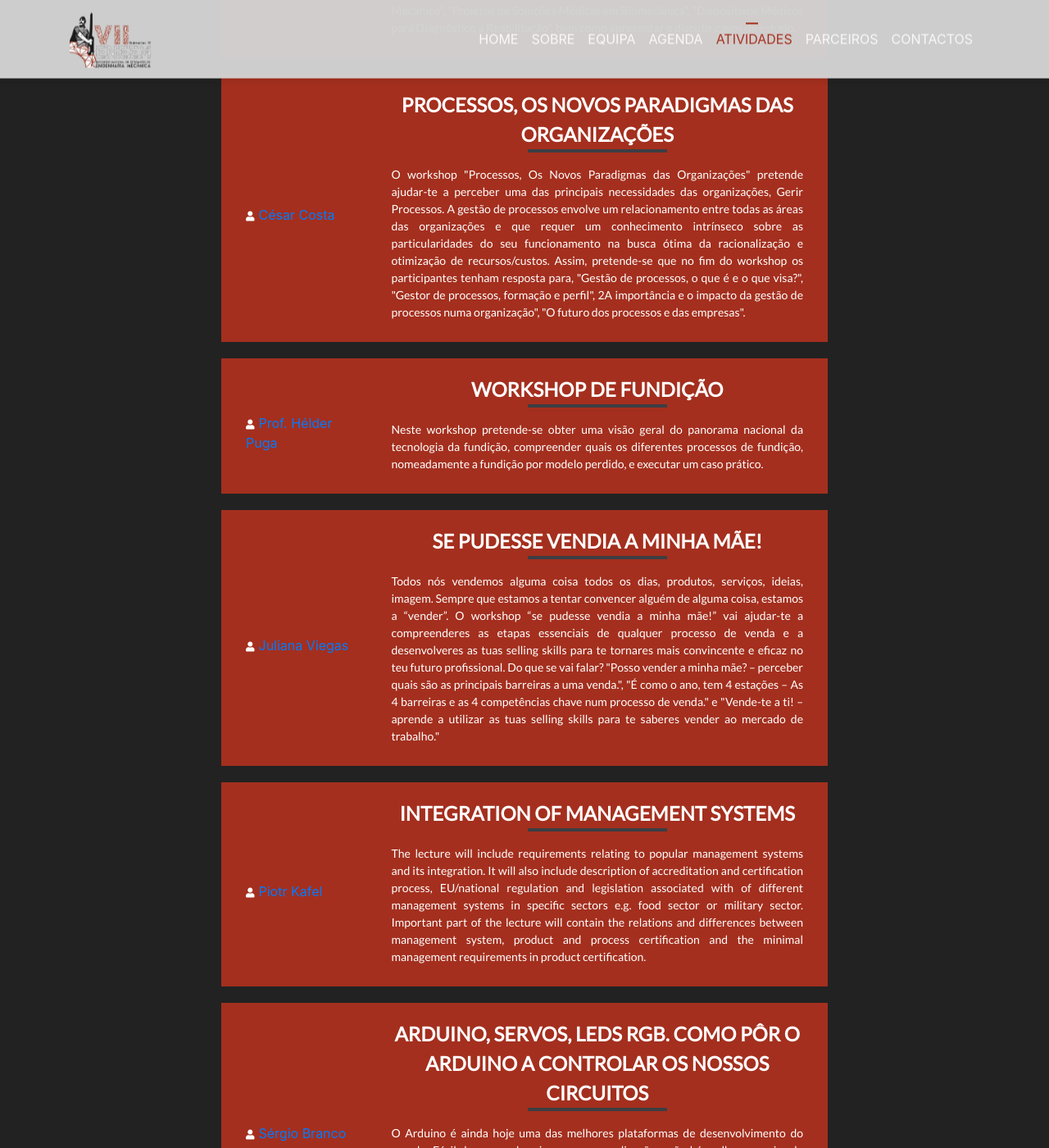
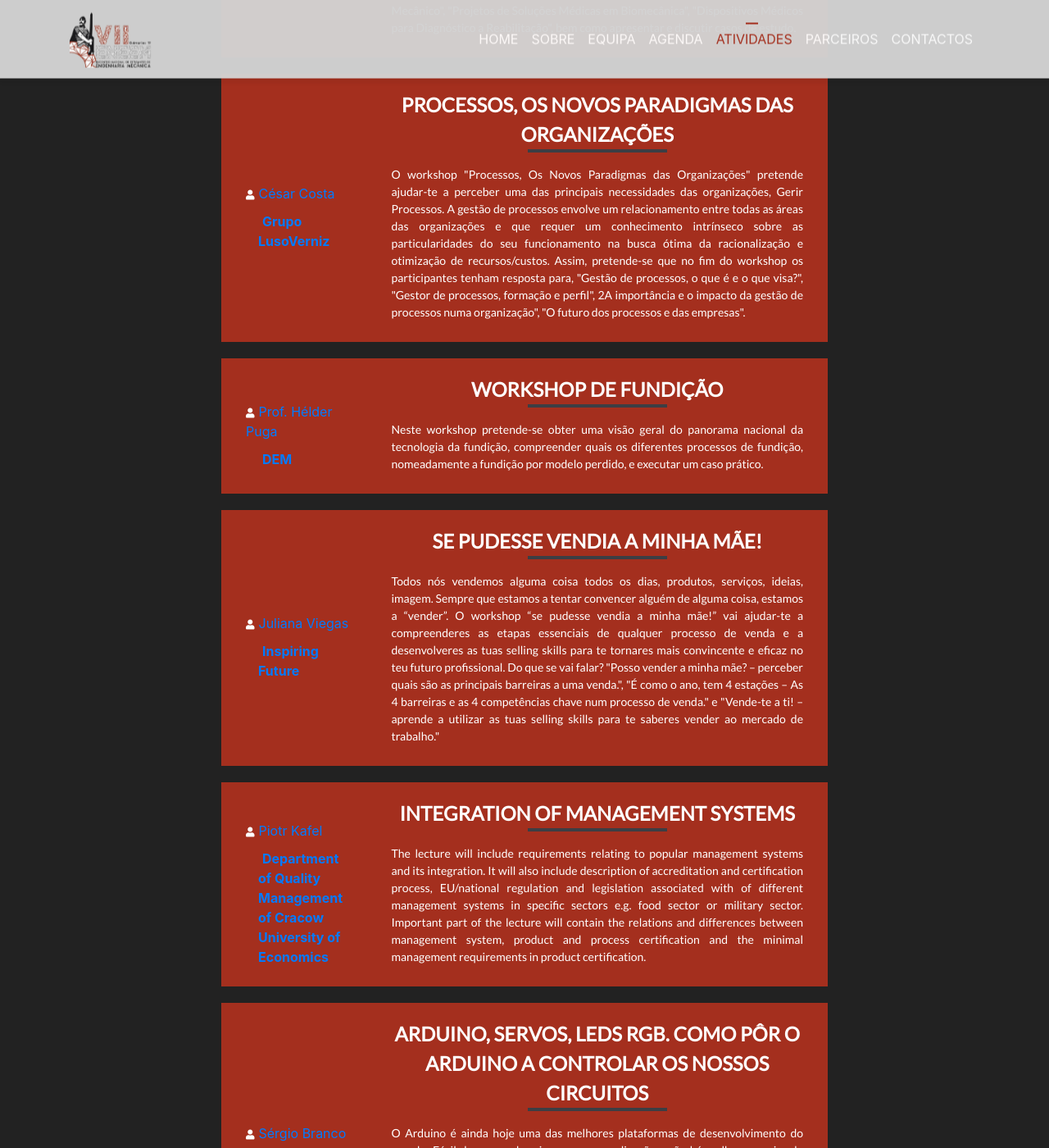
Before and after one commit to ENEEM/eneem, a Jekyll site: the page built from index.html, in a window 1280 px wide and 1400 px high, scrolled down 2724 px. Shown: the whole window at 82% size. Built offline with Jekyll 4.4.1, drawn with Linux system fonts in a browser that asks for light colours; some of the changed text lies outside the part shown.

Commit message:
enterprises

```diff
--- a/_data/agenda.yml
+++ b/_data/agenda.yml
@@ -16,6 +16,8 @@
   activities:
     - name: Workshop Desmontagem de um Motor
       speaker: Prof. Francisco Brito
+      enterprise: DEM
+      enterpriseURL: http://www.dem.uminho.pt/
       type:
       time:
       duration: one-hour
@@ -25,6 +27,8 @@
 
     - name: Desenvolvimento de robôs móveis e autónomos
       speaker: Prof. Fernando Ribeiro
+      enterprise: DEI
+      enterpriseURL: https://www.dei.uminho.pt/
       type:
       time:
       duration: one-hour
@@ -50,6 +54,8 @@
 
     - name: Biomecânica, Ferramenta para Melhorar o Bem-Estar e Qualidade de Vida
       speaker: Prof. Paulo Flores
+      enterprise: DEM
+      enterpriseURL: http://www.dem.uminho.pt/
       type:
       time:
       duration: one-hour
@@ -60,6 +66,8 @@
     - name: Processos, Os Novos Paradigmas das Organizações
       speaker: César Costa
       type:
+      enterprise: Grupo LusoVerniz
+      enterpriseURL: http://www.lusoverniz.pt/
       time:
       duration: one-hour
       icon:
@@ -68,6 +76,8 @@
 
     - name: Workshop de Fundição
       speaker: Prof. Hélder Puga
+      enterprise: DEM
+      enterpriseURL: http://www.dem.uminho.pt/
       type:
       time:
       duration: one-hour
@@ -77,6 +87,8 @@
 
     - name: Se pudesse vendia a minha mãe!
       speaker: Juliana Viegas
+      enterprise: Inspiring Future
+      enterpriseURL: https://inspiringfuture.pt/
       type:
       time:
       duration: one-hour
@@ -86,6 +98,7 @@
 
     - name: Integration of management systems
       speaker: Piotr Kafel
+      enterprise: Department of Quality Management of Cracow University of Economics
       type:
       time:
       duration: one-hour
@@ -104,6 +117,8 @@
 
     - name: Como Falar em Público
       speaker: Prof. Elsa Costa e Silva
+      enterprise: ICS
+      enterpriseURL: http://www.comunicacao.uminho.pt/
       type:
       time:
       duration: one-hour
@@ -140,6 +155,8 @@
 
     - name: Tribologia, âmbito e importância, conceitos e abordagem de casos práticos
       speaker: Prof. José Gomes
+      enterprise: DEM
+      enterpriseURL: http://www.dem.uminho.pt/
       type:
       time:
       duration: one-hour
@@ -149,6 +166,8 @@
 
     - name: Se montares bem nunca mais queres outra coisa...
       speaker: Prof. Luís Alves
+      enterprise: DEM
+      enterpriseURL: http://www.dem.uminho.pt/
       type:
       time:
       duration: one-hour
@@ -158,6 +177,8 @@
 
     - name: Visita ao Pólo de Inovação em Engenharia de Polímeros (PIEP)
       speaker:
+      enterprise: PIEP
+      enterpriseURL: http://www.piep.pt/
       type:
       time:
       duration: one-hour
@@ -168,6 +189,8 @@
     - name: Dicas para uma carreira
       speaker: João Leite
       type:
+      enterprise: KSB, Bombas e Válvulas
+      enterpriseURL: https://www.ksb.com/ksb-pt/
       time:
       duration: one-hour
       icon:
```
